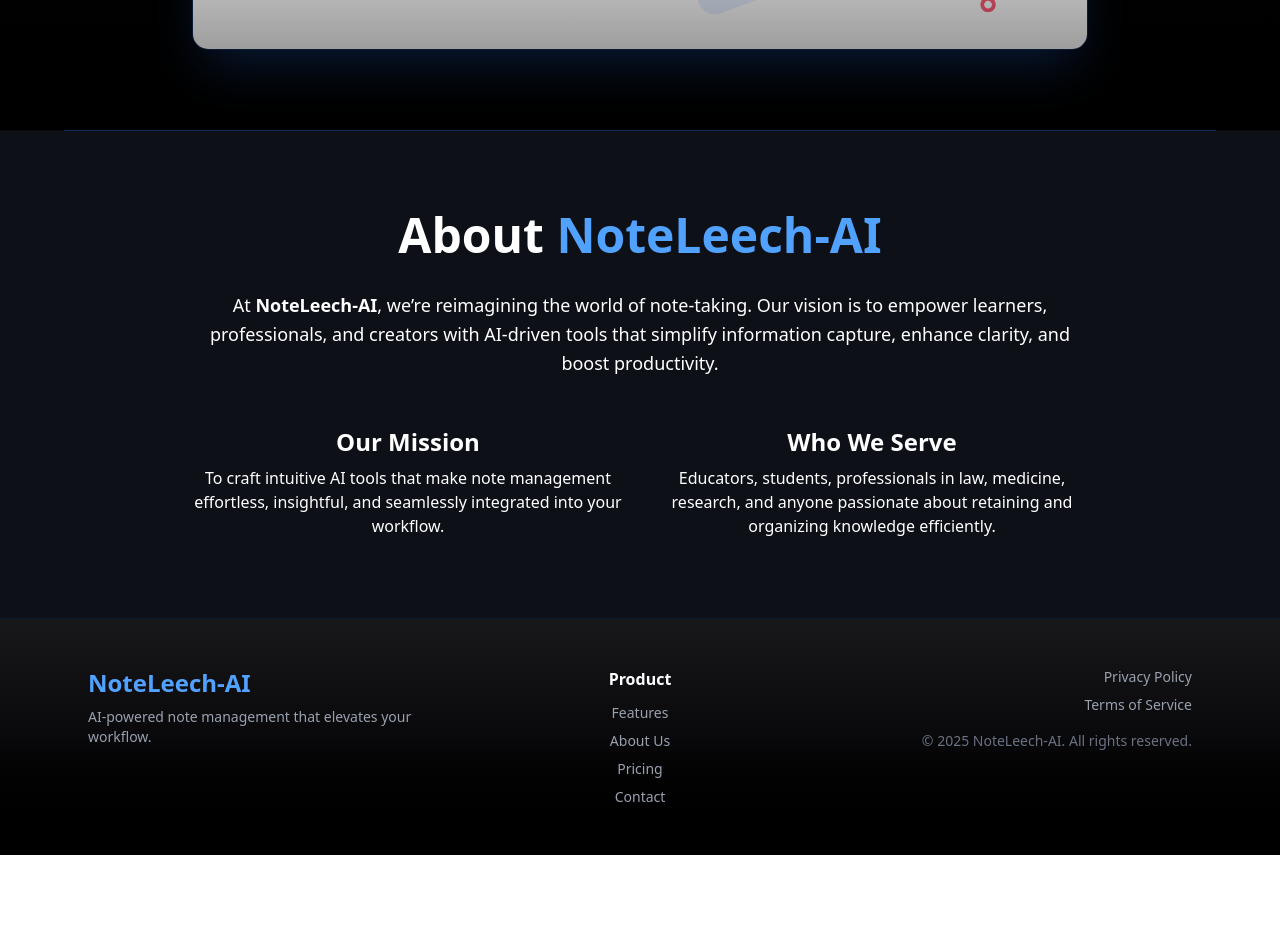
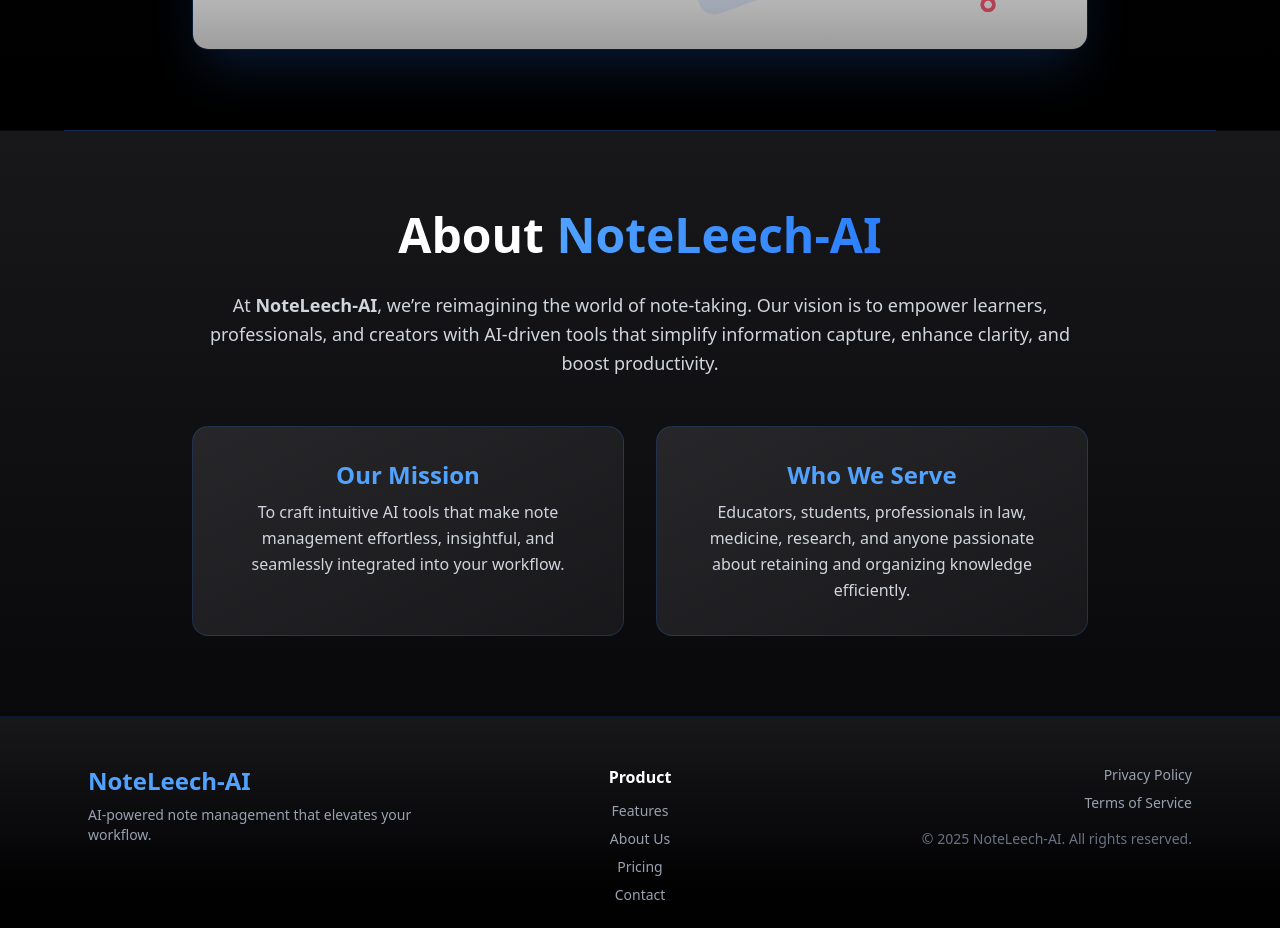
Before and after one commit to Adarsh29-10/NoteLeech-AI, a React (Vite) app in the folder frontend/: page / in a window 1280 px wide. Shown: the part 1800-2728 px from the top of the page. Before the commit the page ends 2655 px from the top, so only its background shows below. Built offline with nearby package versions, Linux system fonts and the light colour scheme.

Commit message:
Enhance AboutUsSection styling with gradient backgrounds and improved text visibility

```diff
--- a/frontend/src/Components/AboutUs/AboutUs.jsx
+++ b/frontend/src/Components/AboutUs/AboutUs.jsx
@@ -1,24 +1,24 @@
 import React from 'react';
 
 const AboutUsSection = () => (
-  <section className="py-20 px-6 bg-[#0d1117]">
+  <section className="py-20 px-6 bg-gradient-to-b from-zinc-900 to-zinc-950">
     <div className="max-w-4xl mx-auto text-center space-y-8">
       <h2 className="text-4xl md:text-5xl font-bold text-white">
-        About <span className="text-blue-400">NoteLeech-AI</span>
+        About <span className="bg-gradient-to-r from-blue-400 to-blue-500 bg-clip-text text-transparent">NoteLeech-AI</span>
       </h2>
-      <p className="text-lg text-white leading-relaxed">
+      <p className="text-lg text-gray-300 leading-relaxed">
         At <strong>NoteLeech-AI</strong>, we’re reimagining the world of note-taking. Our vision is to empower learners, professionals, and creators with AI-driven tools that simplify information capture, enhance clarity, and boost productivity.
       </p>
       <div className="flex flex-col md:flex-row justify-center gap-8 mt-12">
-        <div className="flex-1">
-          <h3 className="text-2xl font-semibold text-white mb-2">Our Mission</h3>
-          <p className="text-white">
+        <div className="flex-1 bg-gradient-to-br from-zinc-800 to-zinc-900 p-8 rounded-2xl border border-blue-500/20 hover:border-blue-400/50 transition-all duration-300">
+          <h3 className="text-2xl font-semibold text-blue-400 mb-2">Our Mission</h3>
+          <p className="text-gray-300 leading-relaxed">
             To craft intuitive AI tools that make note management effortless, insightful, and seamlessly integrated into your workflow.
           </p>
         </div>
-        <div className="flex-1">
-          <h3 className="text-2xl font-semibold text-white mb-2">Who We Serve</h3>
-          <p className="text-white">
+        <div className="flex-1 bg-gradient-to-br from-zinc-800 to-zinc-900 p-8 rounded-2xl border border-blue-500/20 hover:border-blue-400/50 transition-all duration-300">
+          <h3 className="text-2xl font-semibold text-blue-400 mb-2">Who We Serve</h3>
+          <p className="text-gray-300 leading-relaxed">
             Educators, students, professionals in law, medicine, research, and anyone passionate about retaining and organizing knowledge efficiently.
           </p>
         </div>
```
